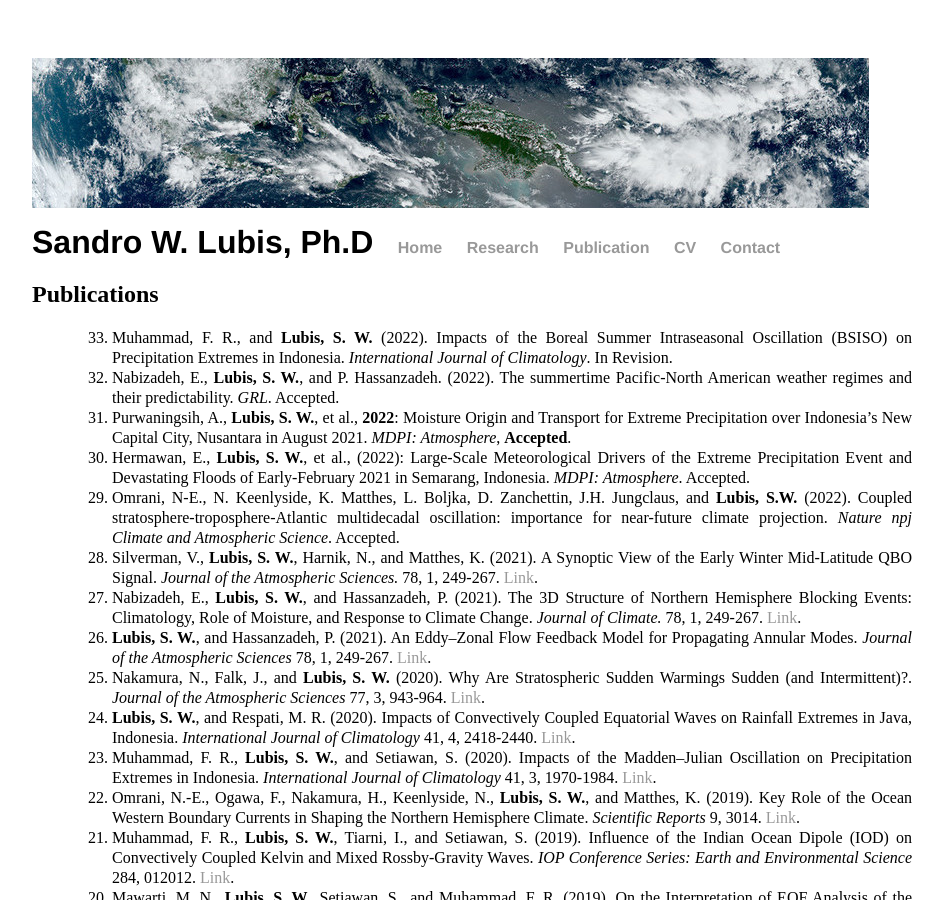
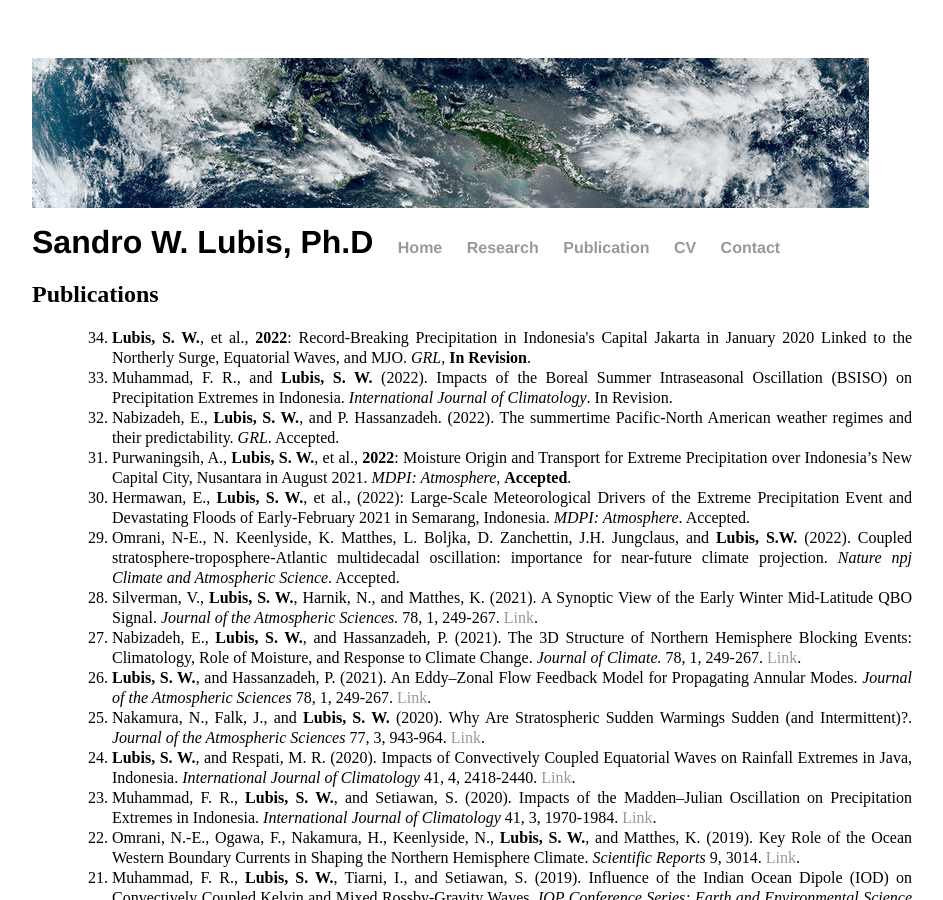
Before and after one commit to sandrolubis/sandrolubis.github.io, a Jekyll site: the page built from publication/index.html, in a window 1280 px wide and 900 px high. Shown: the whole window, without its empty margins (276-1219 px from the left). Built offline with Jekyll 4.4.1, drawn with Linux system fonts in a browser that asks for light colours.

Commit message:
Update index.html

```diff
--- a/publication/index.html
+++ b/publication/index.html
@@ -7,6 +7,7 @@
 	<h2>Publications</h2>
 	<ol style="line-height:1.25; text-align:justify;">
 	<ol reversed>
+		<li><b>Lubis, S. W.</b>, et al., <b>2022</b>: Record-Breaking Precipitation in Indonesia's Capital Jakarta in January 2020 Linked to the Northerly Surge, Equatorial Waves, and MJO. <i>GRL</i>, <b>In Revision</b>.</li>
 		<li>Muhammad, F. R., and <b>Lubis, S. W.</b> (2022). Impacts of the Boreal Summer Intraseasonal Oscillation (BSISO) on Precipitation Extremes in Indonesia. <i>International Journal of Climatology</i>. In Revision.</li>
 		<li>Nabizadeh, E., <b>Lubis, S. W.</b>, and P. Hassanzadeh. (2022). The summertime Pacific-North American weather regimes and their predictability. <i>GRL</i>. Accepted.</li>
 		<li>Purwaningsih, A., <b>Lubis, S. W.</b>, et al., <b>2022</b>: Moisture Origin and Transport for Extreme Precipitation over Indonesia’s New Capital City, Nusantara in August 2021. <i>MDPI: Atmosphere</i>, <b>Accepted</b>.</li>
```
